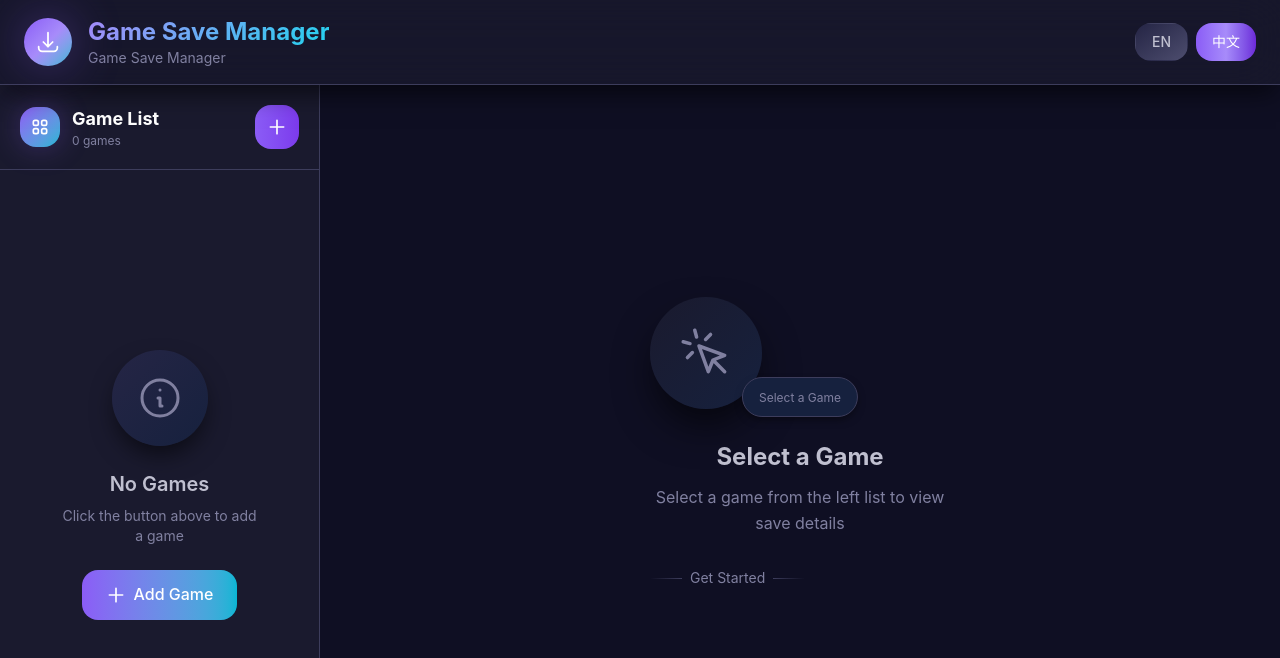
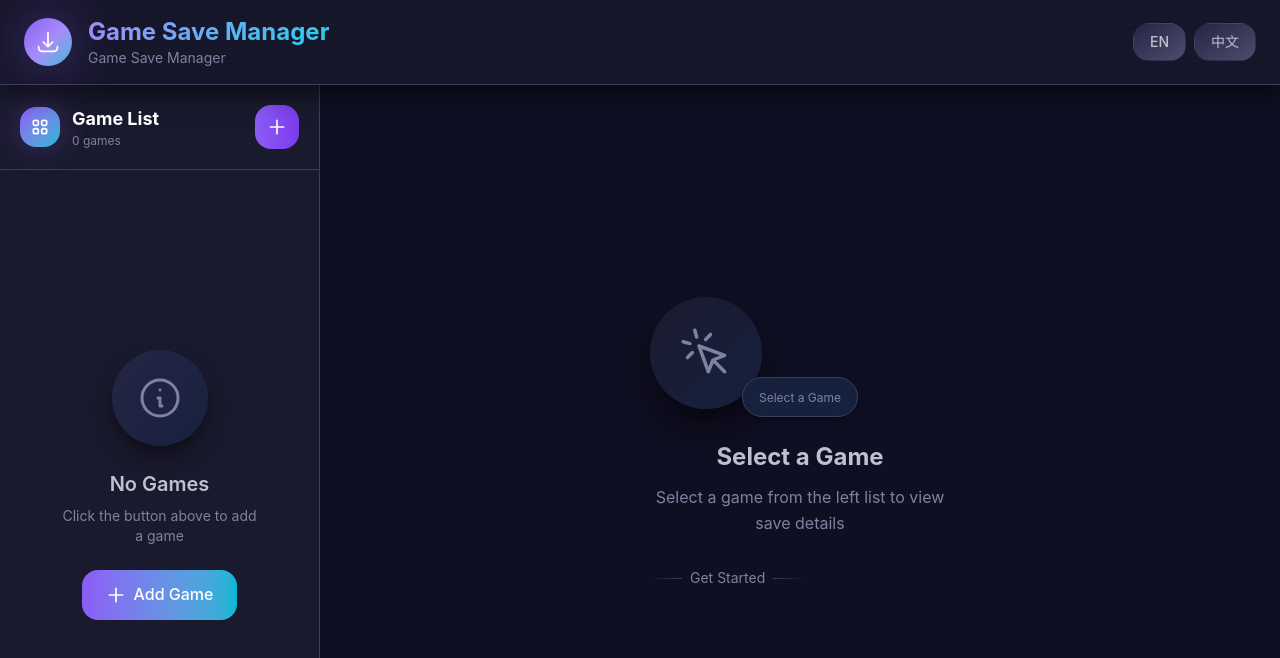
Before and after one commit to mengxinssfd/sl-tool, a React (Vite) app: page / in a window 1280 px wide. Shown: the top 658 px of the page. Built offline with nearby package versions, Linux system fonts and the light colour scheme.

Commit message:
chore: 调整样式

```diff
--- a/src/App.tsx
+++ b/src/App.tsx
@@ -3,7 +3,7 @@ import { GameList } from './components/GameList';
 import { SaveDetail } from './components/SaveDetail';
 import { AddGameModal } from './components/AddGameModal';
 import { Toast, ToastType, ToastData } from './components/Toast';
-import { useText, changeLanguage } from './i18n';
+import { useText, changeLanguage, getCurrentLanguage } from './i18n';
 
 export function App() {
   const t = useText();
@@ -54,13 +54,21 @@ export function App() {
             <div className="flex gap-2">
               <button
                 onClick={() => changeLanguage('en')}
-                className="px-4 py-2 bg-gradient-to-br from-[var(--color-bg-tertiary)] to-[var(--color-border-hover)] text-[var(--color-text-secondary)] rounded-xl hover:from-[var(--color-border-hover)] hover:to-[var(--color-border-light)] hover:text-white transition-all duration-[var(--transition-normal)] text-sm font-medium border border-transparent hover:border-[var(--color-border)]"
+                className={`px-4 py-2 rounded-xl transition-all duration-[var(--transition-normal)] text-sm font-medium ${
+                  getCurrentLanguage() === 'en'
+                    ? 'bg-gradient-to-r from-[var(--color-primary)] via-[var(--color-primary-light)] to-[var(--color-primary-dark)] text-white shadow-[var(--shadow-glow)]'
+                    : 'bg-gradient-to-br from-[var(--color-bg-tertiary)] to-[var(--color-border-hover)] text-[var(--color-text-secondary)] hover:from-[var(--color-border-hover)] hover:to-[var(--color-border-light)] hover:text-white border border-transparent hover:border-[var(--color-border)]'
+                }`}
               >
                 EN
               </button>
               <button
                 onClick={() => changeLanguage('zh')}
-                className="px-4 py-2 bg-gradient-to-r from-[var(--color-primary)] via-[var(--color-primary-light)] to-[var(--color-primary-dark)] text-white rounded-xl hover:shadow-[var(--shadow-glow)] hover:scale-105 transition-all duration-[var(--transition-normal)] text-sm font-medium"
+                className={`px-4 py-2 rounded-xl transition-all duration-[var(--transition-normal)] text-sm font-medium ${
+                  getCurrentLanguage() === 'zh'
+                    ? 'bg-gradient-to-r from-[var(--color-primary)] via-[var(--color-primary-light)] to-[var(--color-primary-dark)] text-white shadow-[var(--shadow-glow)]'
+                    : 'bg-gradient-to-br from-[var(--color-bg-tertiary)] to-[var(--color-border-hover)] text-[var(--color-text-secondary)] hover:from-[var(--color-border-hover)] hover:to-[var(--color-border-light)] hover:text-white border border-transparent hover:border-[var(--color-border)]'
+                }`}
               >
                 中文
               </button>
--- a/src/components/SaveDetail.tsx
+++ b/src/components/SaveDetail.tsx
@@ -405,7 +405,7 @@ export function SaveDetail({ onToast }: SaveDetailProps) {
                         d="M15 11a3 3 0 11-6 0 3 3 0 016 0z"
                       />
                     </svg>
-                    <span className="line-clamp-1 max-w-[200px]">
+                    <span className="line-clamp-1 max-w-[200px] break-all">
                       {t('savePath')}: {selectedGame.savePath}
                     </span>
                   </button>
@@ -431,7 +431,7 @@ export function SaveDetail({ onToast }: SaveDetailProps) {
                         d="M4 16v1a3 3 0 003 3h10a3 3 0 003-3v-1m-4-4l-4 4m0 0l-4-4m4 4V4"
                       />
                     </svg>
-                    <span className="line-clamp-1 max-w-[200px]">
+                    <span className="line-clamp-1 max-w-[200px] break-all">
                       {t('backupPath')}:{' '}
                       {selectedGame.backupPath || t('notSet')}
                     </span>
```
